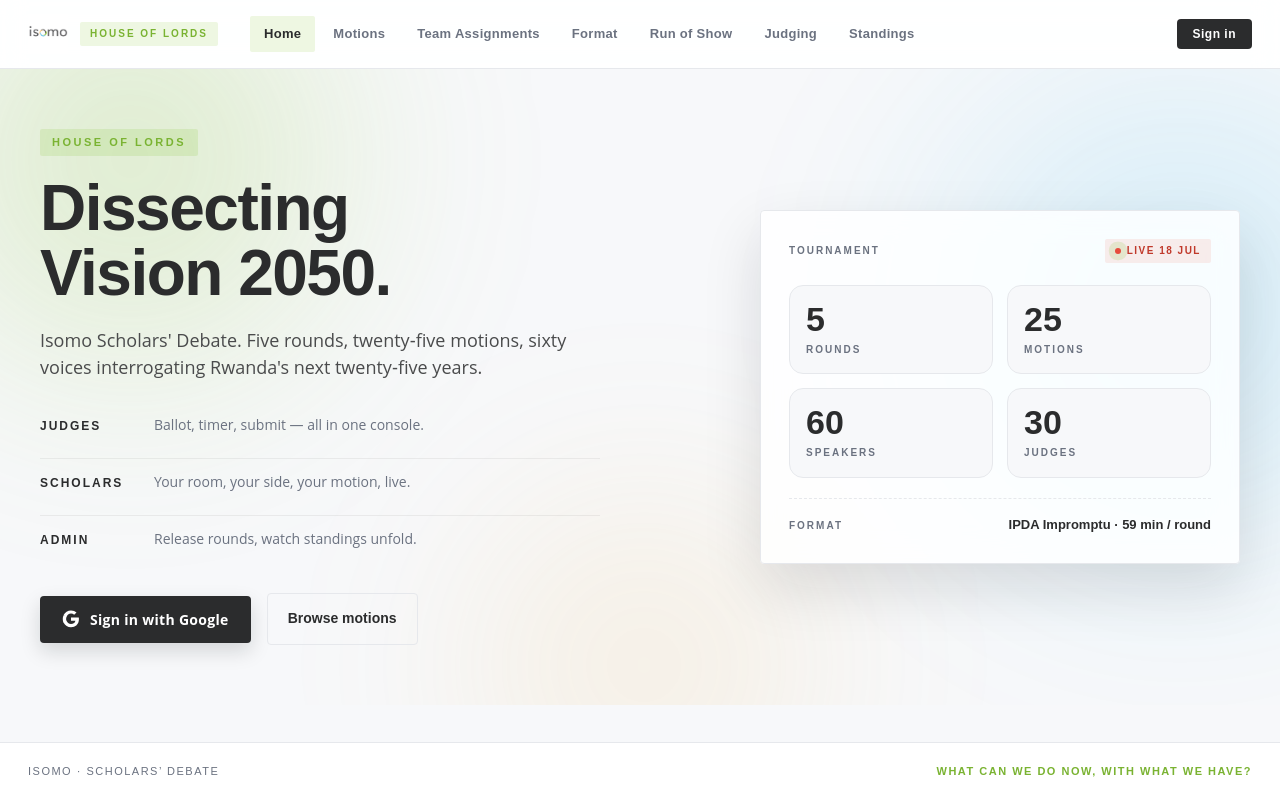
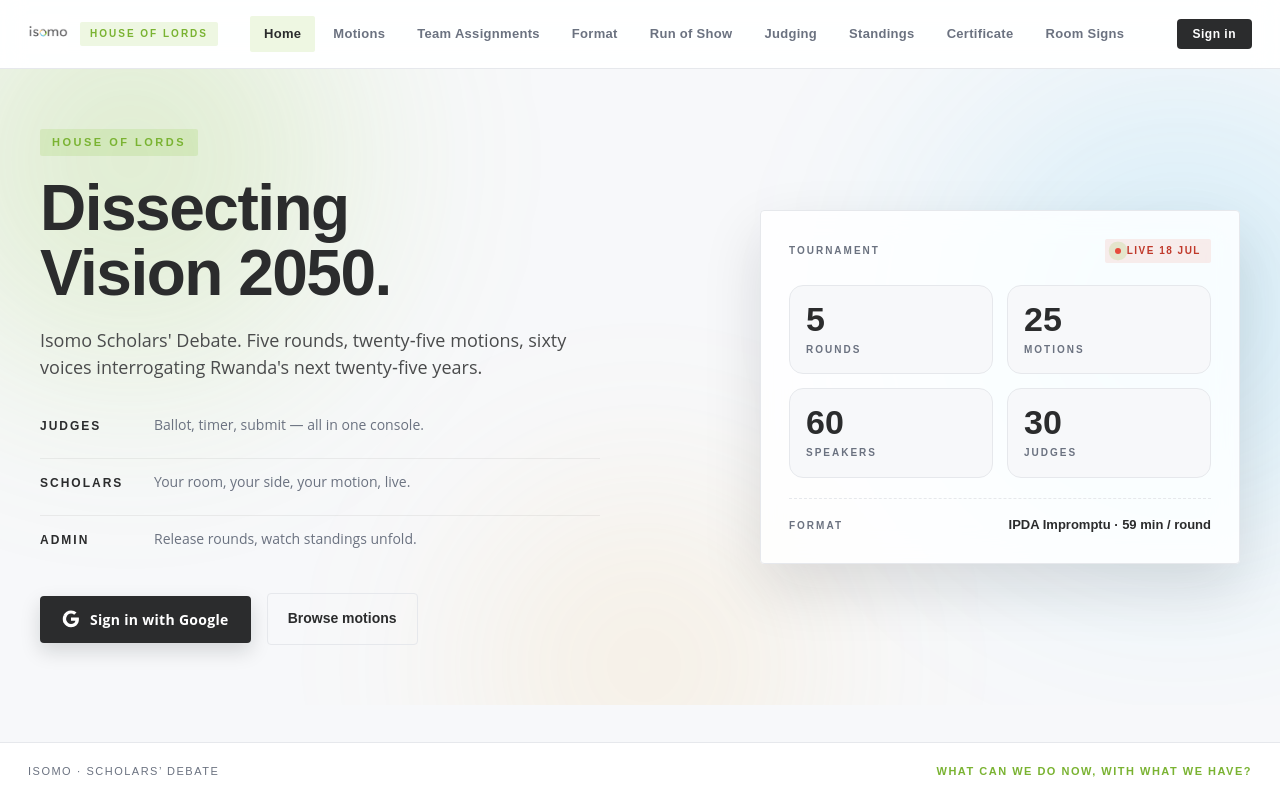
Before and after one commit to happy-tcu/houseoflords, a React (Vite) app: page / in a window 1280 px wide. Built offline with nearby package versions, Linux system fonts and the light colour scheme; no server answers.

Commit message:
Nav: add Certificate + Room Signs to public tabs

```diff
--- a/src/components/PublicShell.jsx
+++ b/src/components/PublicShell.jsx
@@ -9,6 +9,8 @@ const TABS = [
   { to: '/runofshow',   label: 'Run of Show' },
   { to: '/judging',     label: 'Judging' },
   { to: '/standings',   label: 'Standings' },
+  { to: '/certificate', label: 'Certificate' },
+  { to: '/room-signs',  label: 'Room Signs' },
 ]
 
 export default function PublicShell({ children }) {
```
